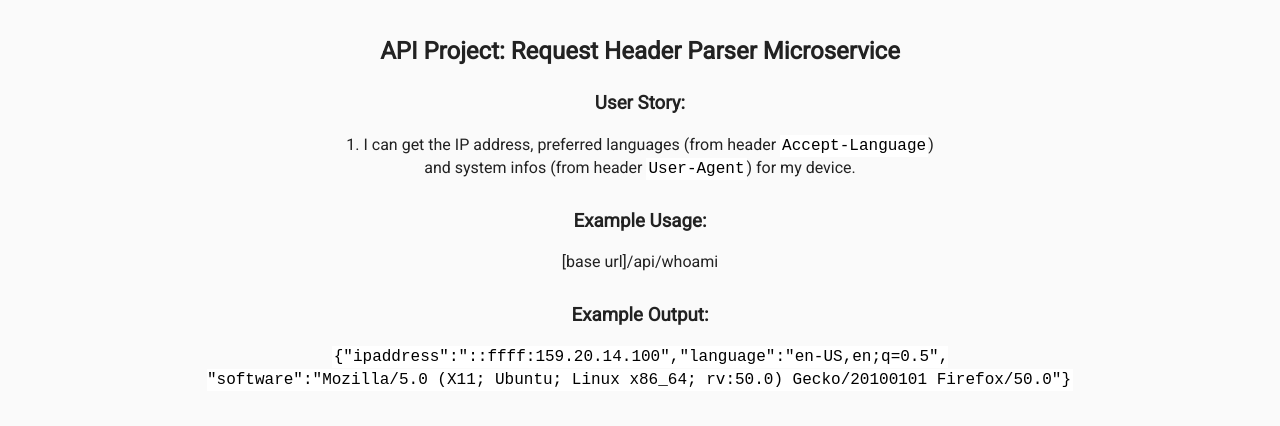
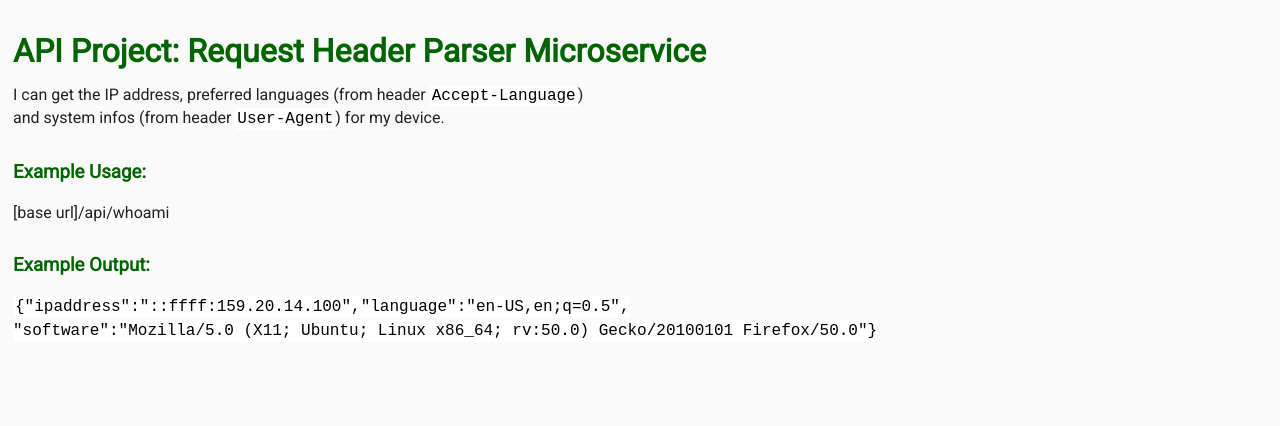
Before and after one commit to Ivilili/req-header-parser-microservice, a website: page views/index.html in a window 1280 px wide. Drawn offline with Linux system fonts and the light colour scheme; files that its build step writes are made by us from their sources.

Commit message:
added changes style.css

```diff
--- a/public/style.css
+++ b/public/style.css
@@ -3,21 +3,21 @@ body {
 	font-size: 16px;
 	color: #222;
 	background-color: #fafafa;
-	text-align: center;
 	line-height: 1.4em;
 }
 
 .container {
 	padding: 0;
 	margin-top: 40px;
+	margin-left: 5px;
+}
+h1 {
+	color: darkgreen;
 }
 
 h3 {
 	margin-top: 30px;
-}
-
-.footer {
-	margin-top: 40px;
+	color: darkgreen;
 }
 
 .user-stories {
--- a/server.js
+++ b/server.js
@@ -15,8 +15,7 @@ app.get('/', function(req, res) {
 	res.sendFile(__dirname + '/views/index.html');
 });
 
-app.get('/api/whoami', function(req, res, next) {
-	var header = req.headers;
+app.get('/api/whoami', function(req, res) {
 	var ip = req.headers.host;
 	var lang = req.headers['accept-language'];
 	var software = 'OS: ' + req.useragent.os + ', Browser: ' + req.useragent.browser;
--- a/views/index.html
+++ b/views/index.html
@@ -10,9 +10,9 @@
 </head>
 <body>
     <div class="container">
-        <h2>API Project: Request Header Parser Microservice</h2>
-        <h3>User Story: </h3>
-        1. I can get the IP address, preferred languages (from header <code>Accept-Language</code>)<br> and system infos (from header <code>User-Agent</code>) for my device.
+        <h1>API Project: Request Header Parser Microservice</h1>
+
+       I can get the IP address, preferred languages (from header <code>Accept-Language</code>)<br> and system infos (from header <code>User-Agent</code>) for my device.
 
         <h3>Example Usage:</h3>
         <p>
@@ -24,8 +24,6 @@
           <code>{"ipaddress":"::ffff:159.20.14.100","language":"en-US,en;q=0.5",<br>"software":"Mozilla/5.0 (X11; Ubuntu; Linux x86_64; rv:50.0) Gecko/20100101 Firefox/50.0"}</code>
         </p>
       </div>
-      <div class="footer">
 
-      </div>
 </body>
 </html>
```
